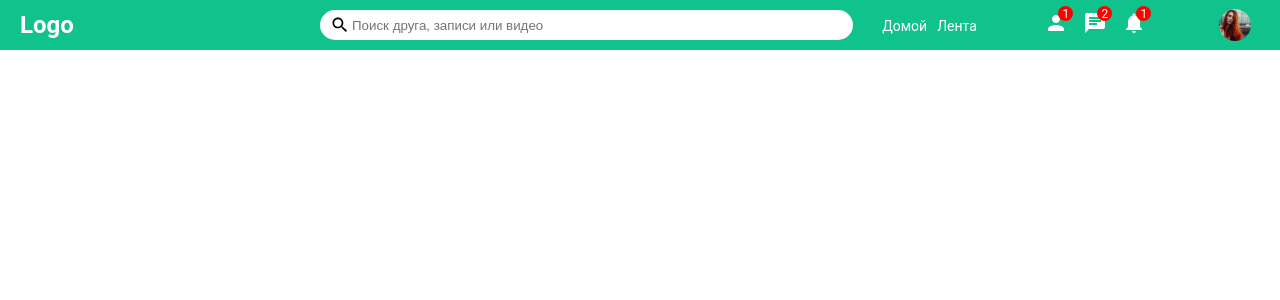
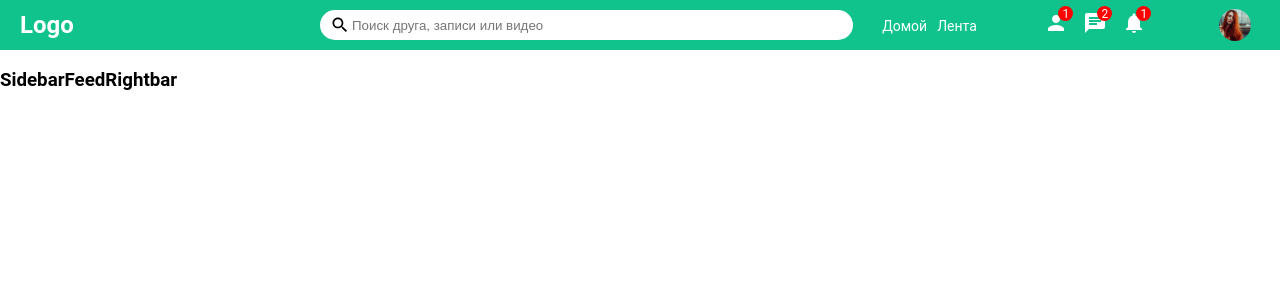
Before and after one commit to Pavel-Sol/social-media-app-MERN, a React (Create React App) app in the folder client/: page / in a window 1280 px wide. Shown: the top 300 px of the page. Built offline with nearby package versions, Linux system fonts and the light colour scheme; the HTML template or start-up script is replaced by a standard one.

Commit message:
создание компонентов Sidebar, Feed, Rightbar

```diff
--- /dev/null
+++ b/client/src/components/feed/Feed.jsx
@@ -0,0 +1,9 @@
+import "./feed.css"
+
+const Feed = () => {
+   return (
+      <h3>Feed</h3>
+   )
+}
+
+export default Feed
--- /dev/null
+++ b/client/src/components/rightbar/Rightbar.jsx
@@ -0,0 +1,9 @@
+import "./rightbar.css"
+
+const Rightbar = () => {
+   return (
+      <h3>Rightbar</h3>
+   )
+}
+
+export default Rightbar
--- /dev/null
+++ b/client/src/components/sidebar/Sidebar.jsx
@@ -0,0 +1,9 @@
+import "./sidebar.css"
+
+const Sidebar = () => {
+   return (
+      <h3>Sidebar</h3>
+   )
+}
+
+export default Sidebar
--- a/client/src/pages/home/Home.jsx
+++ b/client/src/pages/home/Home.jsx
@@ -1,9 +1,19 @@
 import "./home.css"
 import Topbar from './../../components/topbar/Topbar'
+import Sidebar from "../../components/sidebar/Sidebar";
+import Feed from "../../components/feed/Feed";
+import Rightbar from "../../components/rightbar/Rightbar";
 
 const Home = () => {
    return (
-      <Topbar/>
+      <>
+      <Topbar />
+      <div className="homeContainer">
+        <Sidebar />
+        <Feed/>
+        <Rightbar/>
+      </div>
+    </>
    )
 }
 
--- a/client/src/pages/home/home.css
+++ b/client/src/pages/home/home.css
@@ -0,0 +1,4 @@
+.homeContainer {
+  display: flex;
+  width: 100%;
+}
```
Also changed, not shown: client/src/components/feed/feed.css (added), client/src/components/rightbar/rightbar.css (added), client/src/components/sidebar/sidebar.css (added).
